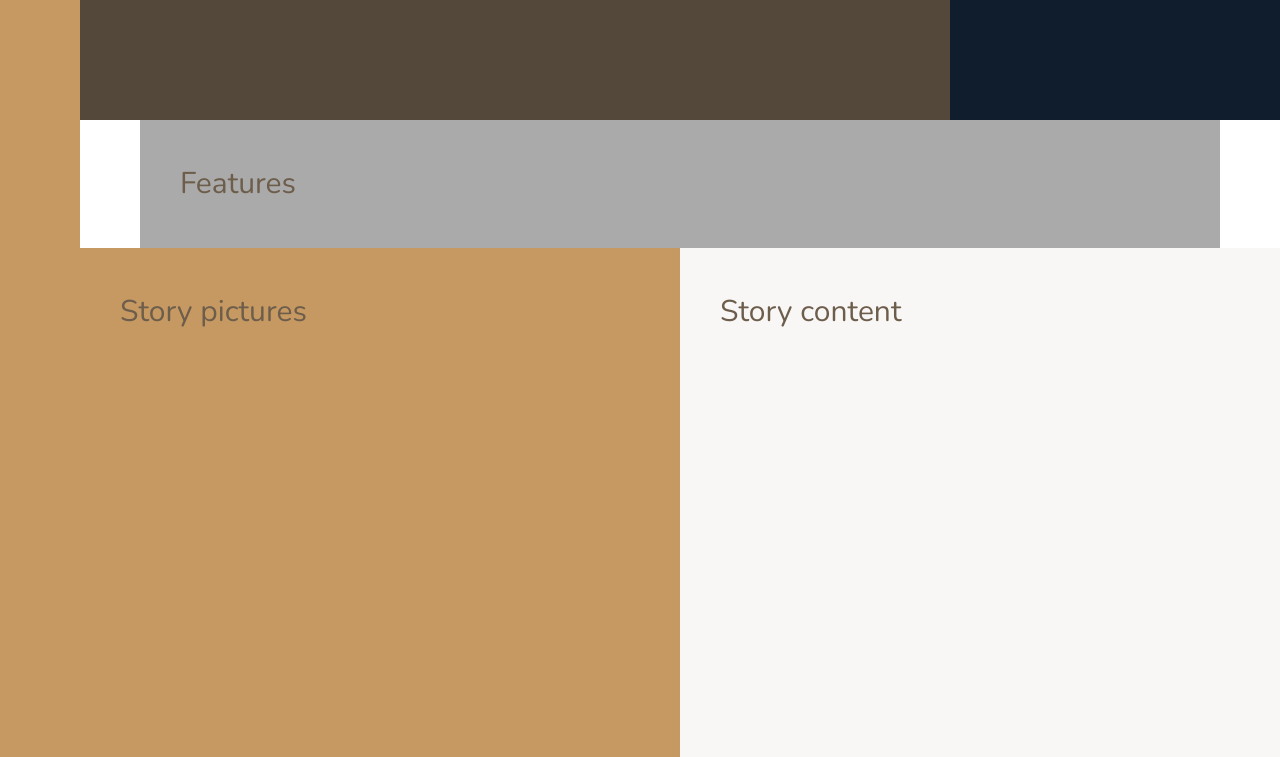
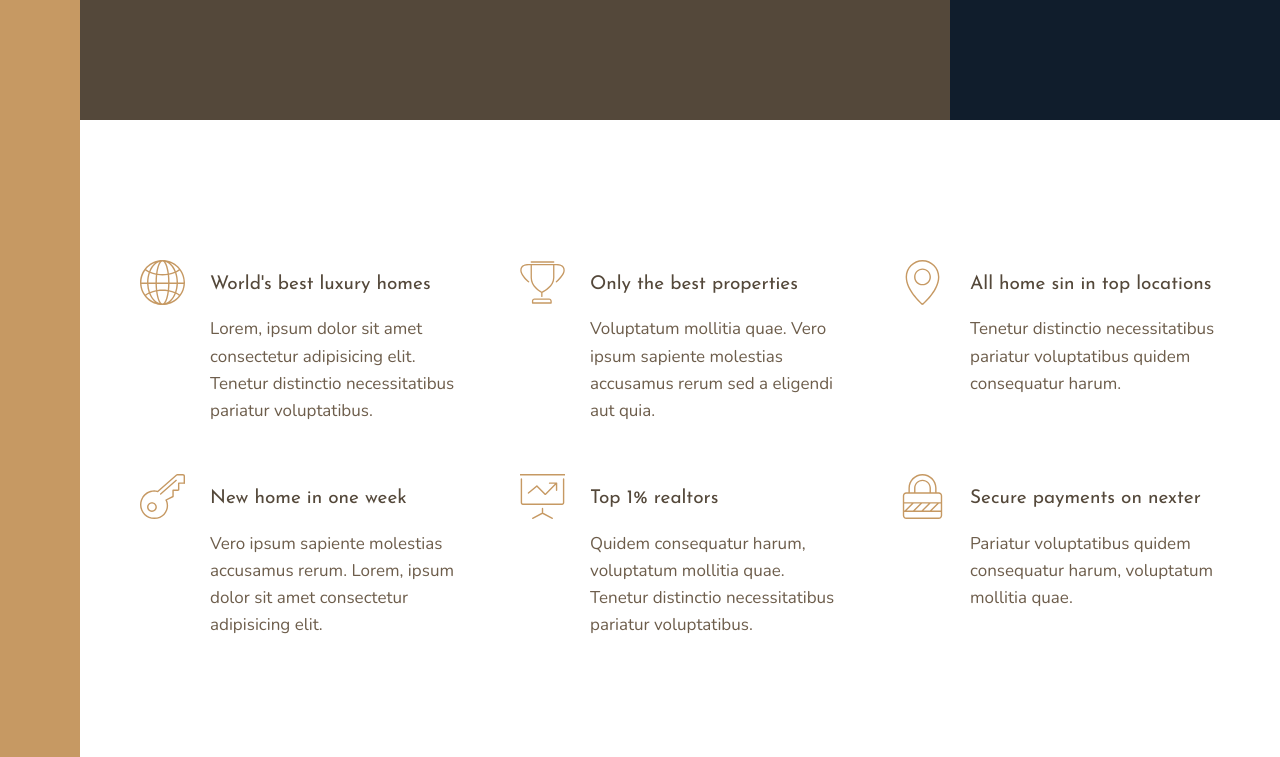
Before and after one commit to vitsafarik/Nexter-Project, a website: page index.html in a window 1280 px wide. Shown: the part 520-1277 px from the top of the page. Drawn offline with nearby package versions, Linux system fonts and the light colour scheme.

Commit message:
building the features section

```diff
--- a/index.html
+++ b/index.html
@@ -28,7 +28,74 @@
     </div>
 
     <section class="features">
-        Features
+        <div class="feature">
+            <svg class="feature__icon">
+                <use xlink:href="img/sprite.svg#icon-global"></use>
+            </svg>
+            <h4 class="heading-4 heading-4--dark">
+                World's best luxury homes
+            </h4>
+            <p class="feature__text">
+                Lorem, ipsum dolor sit amet consectetur adipisicing elit. Tenetur distinctio necessitatibus pariatur
+                voluptatibus.
+            </p>
+        </div>
+        <div class="feature">
+            <svg class="feature__icon">
+                <use xlink:href="img/sprite.svg#icon-trophy"></use>
+            </svg>
+            <h4 class="heading-4 heading-4--dark">
+                Only the best properties
+            </h4>
+            <p class="feature__text">
+                Voluptatum mollitia quae. Vero ipsum sapiente molestias accusamus rerum sed a eligendi aut quia.
+            </p>
+        </div>
+        <div class="feature">
+            <svg class="feature__icon">
+                <use xlink:href="img/sprite.svg#icon-map-pin"></use>
+            </svg>
+            <h4 class="heading-4 heading-4--dark">
+                All home sin in top locations
+            </h4>
+            <p class="feature__text">
+                Tenetur distinctio necessitatibus pariatur voluptatibus quidem consequatur harum.
+            </p>
+        </div>
+        <div class="feature">
+            <svg class="feature__icon">
+                <use xlink:href="img/sprite.svg#icon-key"></use>
+            </svg>
+            <h4 class="heading-4 heading-4--dark">
+                New home in one week
+            </h4>
+            <p class="feature__text">
+                Vero ipsum sapiente molestias accusamus rerum. Lorem, ipsum dolor sit amet consectetur adipisicing elit.
+            </p>
+        </div>
+        <div class="feature">
+            <svg class="feature__icon">
+                <use xlink:href="img/sprite.svg#icon-presentation"></use>
+            </svg>
+            <h4 class="heading-4 heading-4--dark">
+                Top 1% realtors
+            </h4>
+            <p class="feature__text">
+                Quidem consequatur harum, voluptatum mollitia quae. Tenetur distinctio necessitatibus pariatur
+                voluptatibus.
+            </p>
+        </div>
+        <div class="feature">
+            <svg class="feature__icon">
+                <use xlink:href="img/sprite.svg#icon-lock"></use>
+            </svg>
+            <h4 class="heading-4 heading-4--dark">
+                Secure payments on nexter
+            </h4>
+            <p class="feature__text">
+                Pariatur voluptatibus quidem consequatur harum, voluptatum mollitia quae.
+            </p>
+        </div>
     </section>
 
     <div class="story__pictures">
--- a/sass/_base.scss
+++ b/sass/_base.scss
@@ -42,9 +42,4 @@ body {
     [center-start] repeat(8, [col-start] minmax(min-content, 14rem) [col-end])
     [center-end] minmax(6rem, 1fr)
     [full-end];
-
-  & > * {
-    padding: 40px;
-    font-size: 3rem;
-  }
 }
--- a/sass/_features.scss
+++ b/sass/_features.scss
@@ -1,4 +1,30 @@
 .features {
-  background-color: $color-grey-light-2;
   grid-column: center-start / center-end;
+
+  margin: 15rem 0;
+
+  display: grid;
+  //grid-template-columns: repeat(3, 1fr);
+  grid-template-columns: repeat(auto-fit, minmax(25rem, 1fr));
+  grid-gap: 6rem;
+  align-items: start;
 }
+
+.feature {
+  display: grid;
+  grid-template-columns: min-content 1fr;
+  grid-row-gap: 1.5rem;
+  grid-column-gap: 2.5rem;
+
+  &__icon {
+    fill: $color-primary;
+    width: 4.5rem;
+    height: 4.5rem;
+    grid-row: 1 / span 2;
+    transform: translateY(-1rem);
+  }
+
+  &__text {
+    font-size: 1.7rem;
+  }
+}
--- a/sass/_typography.scss
+++ b/sass/_typography.scss
@@ -0,0 +1,29 @@
+%heading {
+  font-family: $font-display;
+  font-weight: 400;
+}
+
+.heading-1 {
+  @extend %heading;
+}
+
+.heading-2 {
+  @extend %heading;
+}
+
+.heading-3 {
+  @extend %heading;
+}
+
+.heading-4 {
+  @extend %heading;
+  font-size: 1.9rem;
+
+  &--light {
+    color: $color-grey-light-1;
+  }
+
+  &--dark {
+    color: $color-grey-dark-1;
+  }
+}
```
Also changed, not shown: css/style.css.
